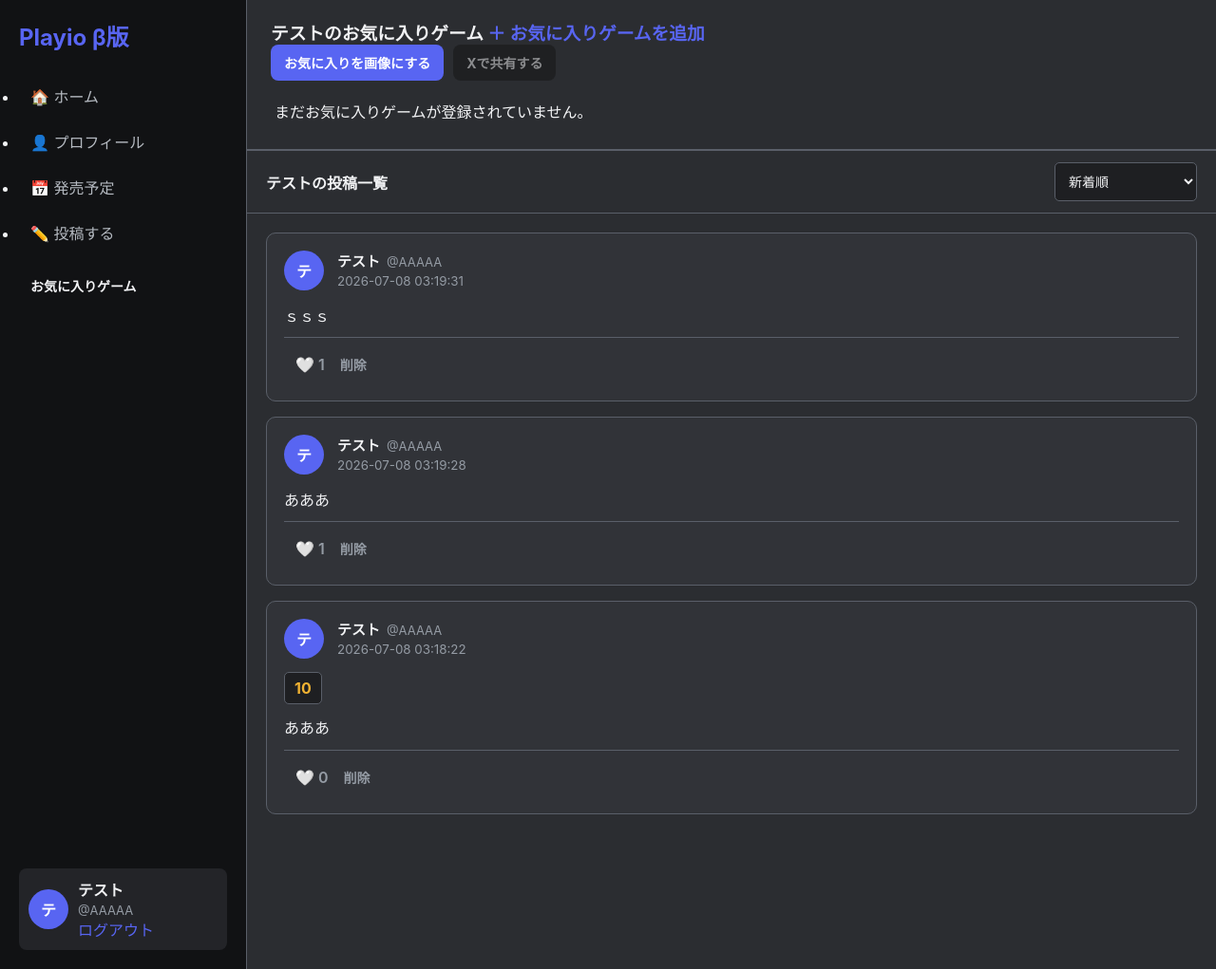
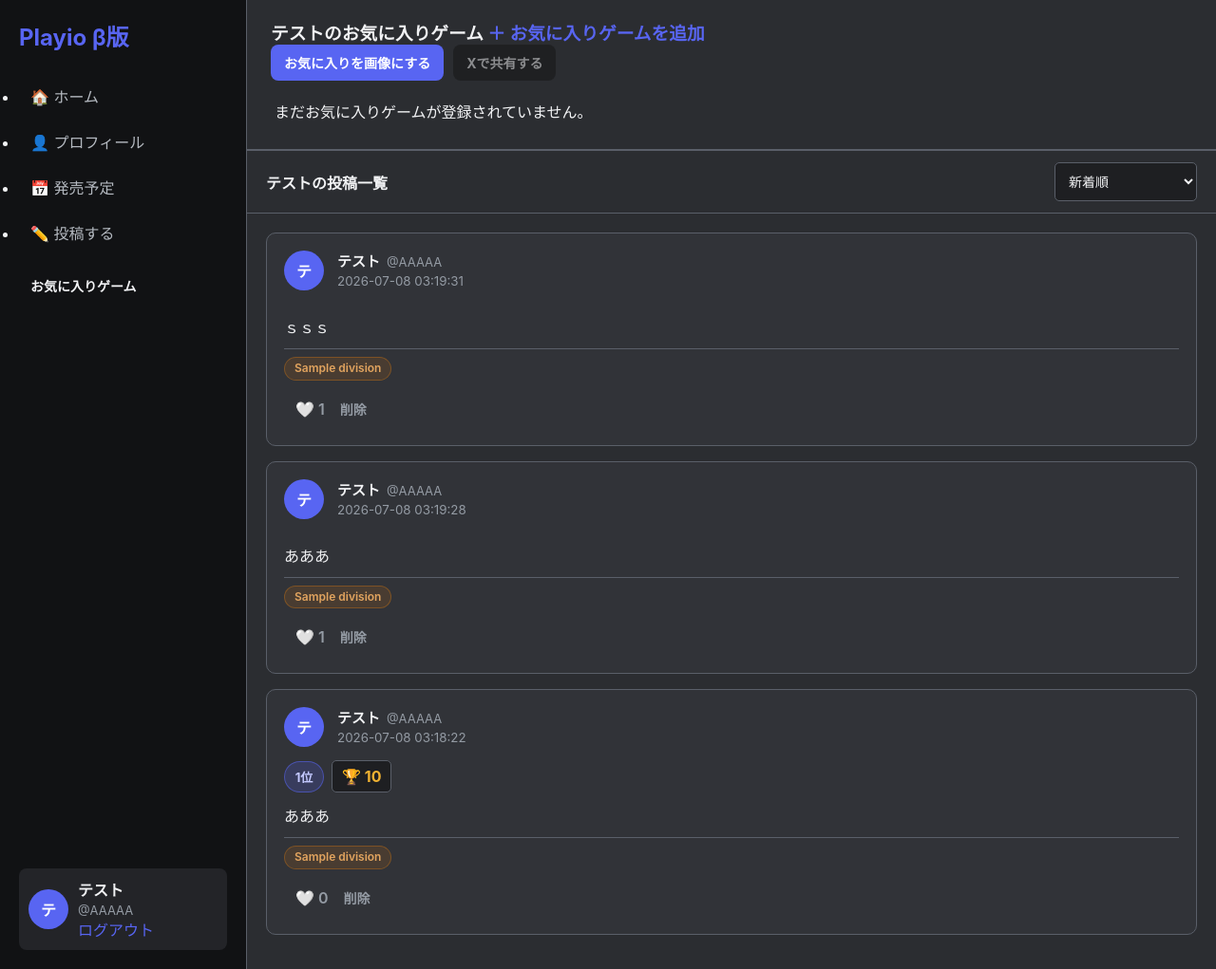
Before and after one commit to kakerusuzuki17/playio, a PHP site: page /profile.php?account_id=AAAAA in a window 1280 px wide. Shown: the whole page at 95% size. Run offline with PHP 8.4, Linux system fonts and the light colour scheme; a user stored in the database is signed in; data comes from the database, SQL or seed files in the repository; tables that the repository leaves empty or names only in its code hold one stand-in row (values such as "Sample post").

Commit message:
軽微な修正

```diff
--- a/game_detail.php
+++ b/game_detail.php
@@ -466,7 +466,8 @@ $favoriteInfo["favorite_by_me"] =
                         </span>
                     <?php endif; ?>
                         <a href="search_posts.php?igdb_id=<?= $igdbId ?>&game_name=<?= $gameName ?>&game_cover=<?= $coverUrl ?>&game_genres=<?= $genreText ?>">
-                    みんなの投稿へ >>
+                            みんなの投稿へ >>
+                        </a>
                     <dl class="game-meta">
 
                         <div>
--- a/profile.php
+++ b/profile.php
@@ -109,12 +109,17 @@ $sql = "SELECT
             posts.id,
             posts.content,
             posts.created_at,
+            posts.game_id AS game_id,
             games.igdb_id AS igdb_id,
             games.name AS game_name,
             games.cover AS game_cover,
             games.genres AS game_genres,
             games.release_date AS game_released,
-            users.account_id,
+            categories.id AS category_id,
+            divisions.id AS division_id,
+            divisions.name AS division_name,
+            users.id AS user_id,
+            users.account_id AS account_id,
             users.user_name,
             (
                 SELECT COUNT(*)
@@ -129,18 +134,73 @@ $sql = "SELECT
             ) AS liked_by_me,
             highscore.score AS score,
             cleartime.time_ms AS time_ms,
+            score_ranking.score_rank AS score_rank,
+            time_ranking.time_rank AS time_rank,
             categories.name AS category_name
         FROM posts
         JOIN users
             ON posts.user_id = users.id
         LEFT JOIN games
             ON posts.game_id = games.id
+        LEFT JOIN divisions
+            ON posts.division_id = divisions.id
         LEFT JOIN highscore
             ON posts.id = highscore.post_id
         LEFT JOIN cleartime
             ON posts.id = cleartime.post_id
         LEFT JOIN categories
             ON posts.category_id = categories.id
+        LEFT JOIN (
+                SELECT
+                    ranked_scores.post_id,
+                    DENSE_RANK() OVER (
+                        PARTITION BY
+                            ranked_scores.game_id,
+                            ranked_scores.category_id,
+                            COALESCE(ranked_scores.division_id, 0)
+                        ORDER BY
+                            ranked_scores.score DESC
+                    ) AS score_rank
+                FROM (
+                    SELECT
+                        posts.id AS post_id,
+                        posts.game_id,
+                        posts.category_id,
+                        posts.division_id,
+                        highscore.score
+                    FROM posts
+                    JOIN highscore
+                        ON posts.id = highscore.post_id
+                    WHERE highscore.score IS NOT NULL
+                ) AS ranked_scores
+            ) AS score_ranking
+                ON posts.id = score_ranking.post_id
+
+            LEFT JOIN (
+                SELECT
+                    ranked_times.post_id,
+                    DENSE_RANK() OVER (
+                        PARTITION BY
+                            ranked_times.game_id,
+                            ranked_times.category_id,
+                            COALESCE(ranked_times.division_id, 0)
+                        ORDER BY
+                            ranked_times.time_ms ASC
+                    ) AS time_rank
+                FROM (
+                    SELECT
+                        posts.id AS post_id,
+                        posts.game_id,
+                        posts.category_id,
+                        posts.division_id,
+                        cleartime.time_ms
+                    FROM posts
+                    JOIN cleartime
+                        ON posts.id = cleartime.post_id
+                    WHERE cleartime.time_ms IS NOT NULL
+                ) AS ranked_times
+            ) AS time_ranking
+                ON posts.id = time_ranking.post_id
         WHERE posts.user_id = ?
         ORDER BY {$orderBy}";
 
@@ -306,7 +366,7 @@ $favoriteGameCount = count($favoriteGames);
 
                             <?php
                                 $profileUrl =
-                                    "http://localhost/playio/profile.php?account_id=" .
+                                    "profile.php?account_id=" .
                                     urlencode($profileUser["account_id"]);
                                 ?>
 
@@ -520,23 +580,31 @@ $favoriteGameCount = count($favoriteGames);
                             <?php endif; ?>
 
                             <!-- ハイスコア -->
+                            <div class="post-records">
+
                                 <?php if ($post["score"] !== null): ?>
+                                    <span class="ranking-badge">
+                                        <?= htmlspecialchars($post["score_rank"]) ?>位
+                                    </span>
 
-                                <p class="high-score">
-                                    <?= htmlspecialchars($post["score"]) ?>
-                                </p>
-
+                                    <span class="high-score">
+                                        🏆 <?= htmlspecialchars($post["score"]) ?>
+                                    </span>
                                 <?php endif; ?>
 
-                            <!-- クリアタイム -->
                                 <?php if ($post["time_ms"] !== null): ?>
+                                    <span class="ranking-badge">
+                                        <?= htmlspecialchars($post["time_rank"]) ?>位
+                                    </span>
 
-                                <p class="clear-time">
+                                    <span class="clear-time">
                                         ⏱ <?= htmlspecialchars(
                                             formatTimeMs($post["time_ms"])
                                         ) ?>
-                                </p>
+                                    </span>
                                 <?php endif; ?>
+
+                            </div>
 
                             <!-- 投稿本文 -->
                             <div class="post-content">
@@ -551,13 +619,24 @@ $favoriteGameCount = count($favoriteGames);
                                     <!-- 左側 -->
                                     <div class="post-footer-category">
 
+                                        <div class="post-category-group">
+
                                             <!-- カテゴリ -->
                                             <?php if (!empty($post["category_name"])): ?>
-                                            <span class="post-category">
+                                                <a
+                                                    class="post-category"
+                                                    href="search_posts.php?category_id=<?= $post["category_id"] ?>"
+                                                >
                                                     <?= htmlspecialchars($post["category_name"]) ?>
-                                            </span>
+                                                </a>
                                             <?php endif; ?>
 
+                                            <?php if (!empty($post["division_name"])): ?>
+                                                <a class="post-division" href="search_posts.php?game_id=<?= $post["game_id"] ?>&igdb_id=<?= $post["igdb_id"] ?>&game_name=<?= urlencode($post["game_name"]) ?>&game_cover=<?= urlencode($post["game_cover"]) ?>&game_genres=<?= urlencode($post["game_genres"]) ?>&category_id=<?= $post["category_id"] ?>&division_id=<?= $post["division_id"] ?>">
+                                                    <?= htmlspecialchars($post["division_name"]) ?>
+                                                </a>
+                                            <?php endif; ?>
+                                        </div>
                                         <!-- タグ -->
                                         <?php
                                         $tags = $postTags[$post["id"]] ?? [];
@@ -664,12 +743,13 @@ $favoriteGameCount = count($favoriteGames);
                                             </div>
 
                                             <?php if (!empty($post["game_cover"])): ?>
-
+                                                <a href="search_posts.php?game_id=<?= $post["game_id"] ?>&igdb_id=<?= $post["igdb_id"] ?>&game_name=<?= $post["game_name"] ?>&game_cover=<?= $post["game_cover"] ?>&game_genres=<?= $post["game_genres"] ?>">
                                                     <img
                                                         src="<?= htmlspecialchars($post["game_cover"]) ?>"
                                                         alt="<?= htmlspecialchars($post["game_name"]) ?>"
                                                         class="post-footer-game-cover"
                                                     >
+                                                </a>
                                             <?php endif; ?>
                                         </div>
                                     <?php endif; ?>
@@ -832,7 +912,7 @@ $favoriteGameCount = count($favoriteGames);
                 <strong>
                     <?php
                     $profileUrl =
-                        "http://localhost/playio/profile.php?account_id=" .
+                        "profile.php?account_id=" .
                         urlencode($profileUser["account_id"]);
                     ?>
 
```
Also changed, not shown: search_posts.php (+6 -5 lines). Lines whose indentation alone changed are shown as unchanged.
